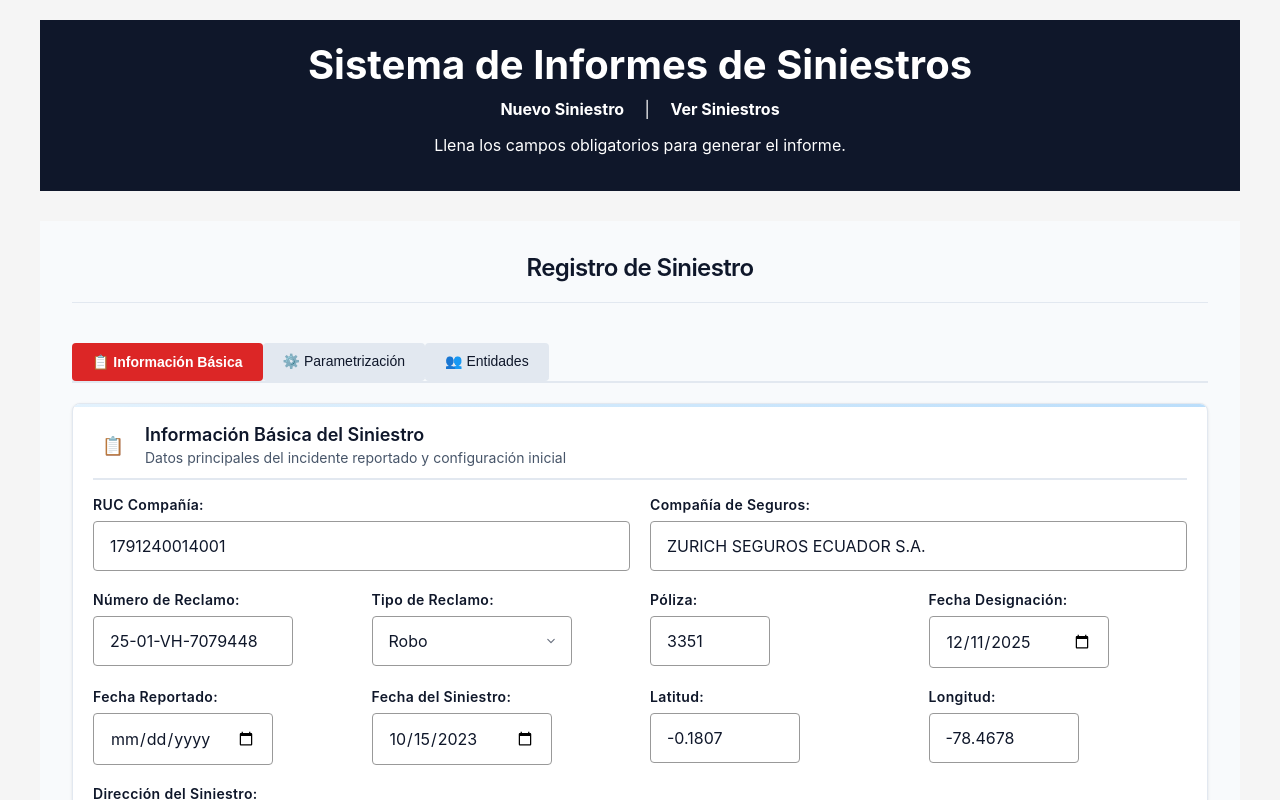
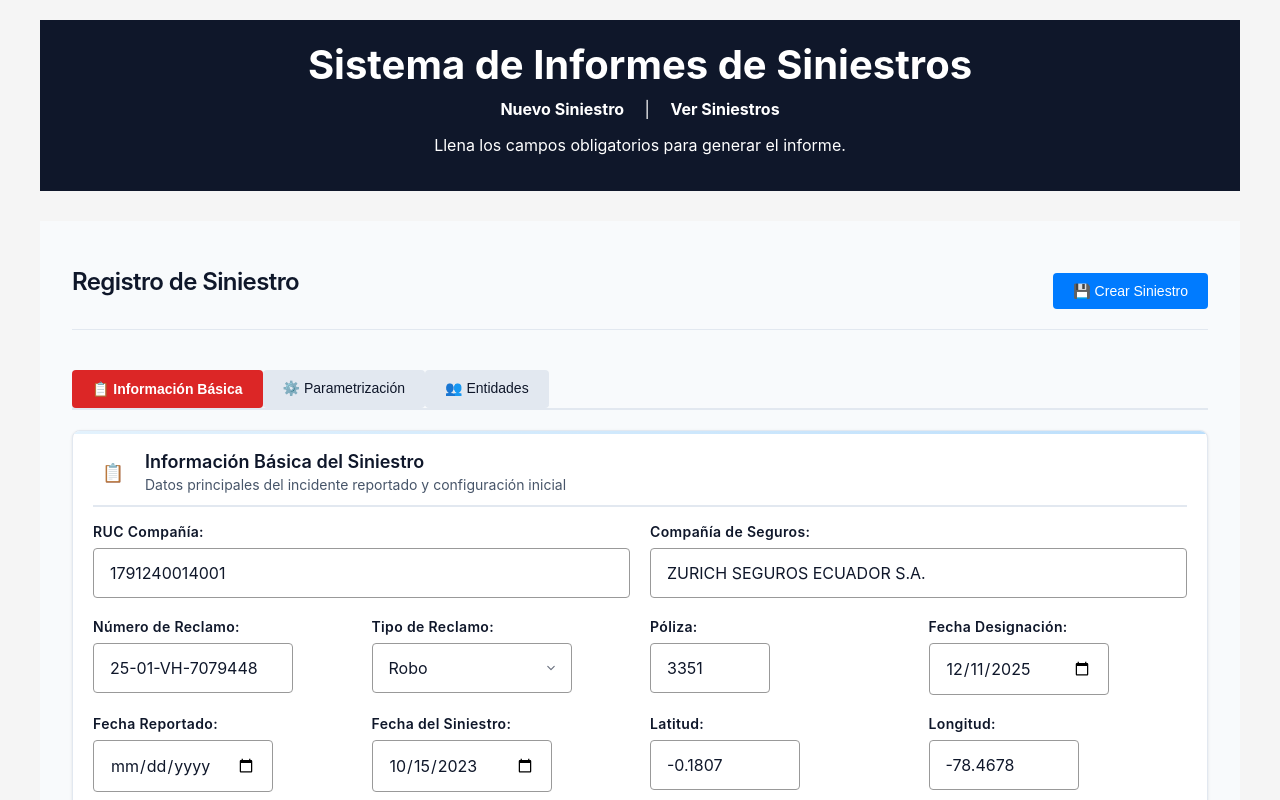
Before and after one commit to ginaproanio/Siniestros, a React (Create React App) app in the folder frontend/: page / in a window 1280 px wide. Shown: the top 800 px of the page. Built offline with nearby package versions, Linux system fonts and the light colour scheme; no server answers.

Commit message:
Move save button to header for always-visible access

```diff
--- a/frontend/src/components/SiniestroForm.tsx
+++ b/frontend/src/components/SiniestroForm.tsx
@@ -233,7 +233,26 @@ const SiniestroForm: React.FC = () => {
   return (
     <div className="form-container">
       <div className="form-header">
-        <h2>{isEditMode ? `Editar Siniestro #${siniestroId}` : 'Registro de Siniestro'}</h2>
+        <div style={{ display: "flex", justifyContent: "space-between", alignItems: "center" }}>
+          <h2>{isEditMode ? `Editar Siniestro #${siniestroId}` : 'Registro de Siniestro'}</h2>
+          <button
+            type="submit"
+            className="btn-submit-main"
+            disabled={saving}
+            style={{
+              backgroundColor: "#007bff",
+              color: "white",
+              border: "none",
+              padding: "10px 20px",
+              borderRadius: "4px",
+              fontSize: "14px",
+              cursor: saving ? "not-allowed" : "pointer",
+              opacity: saving ? 0.6 : 1
+            }}
+          >
+            {saving ? "💾 Guardando..." : `💾 ${isEditMode ? "Actualizar Siniestro" : "Crear Siniestro"}`}
+          </button>
+        </div>
       </div>
 
       {/* Tab Navigation */}
```
